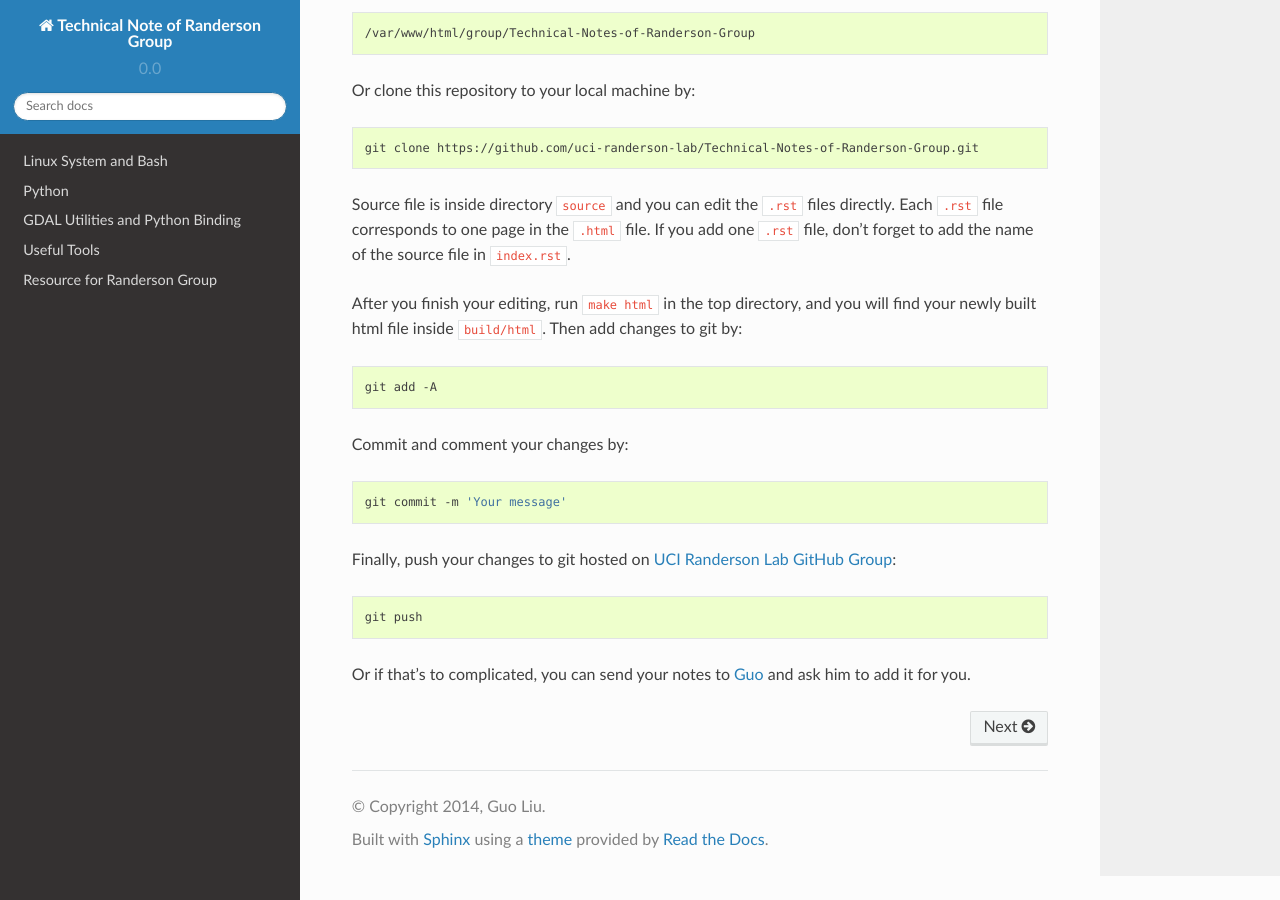
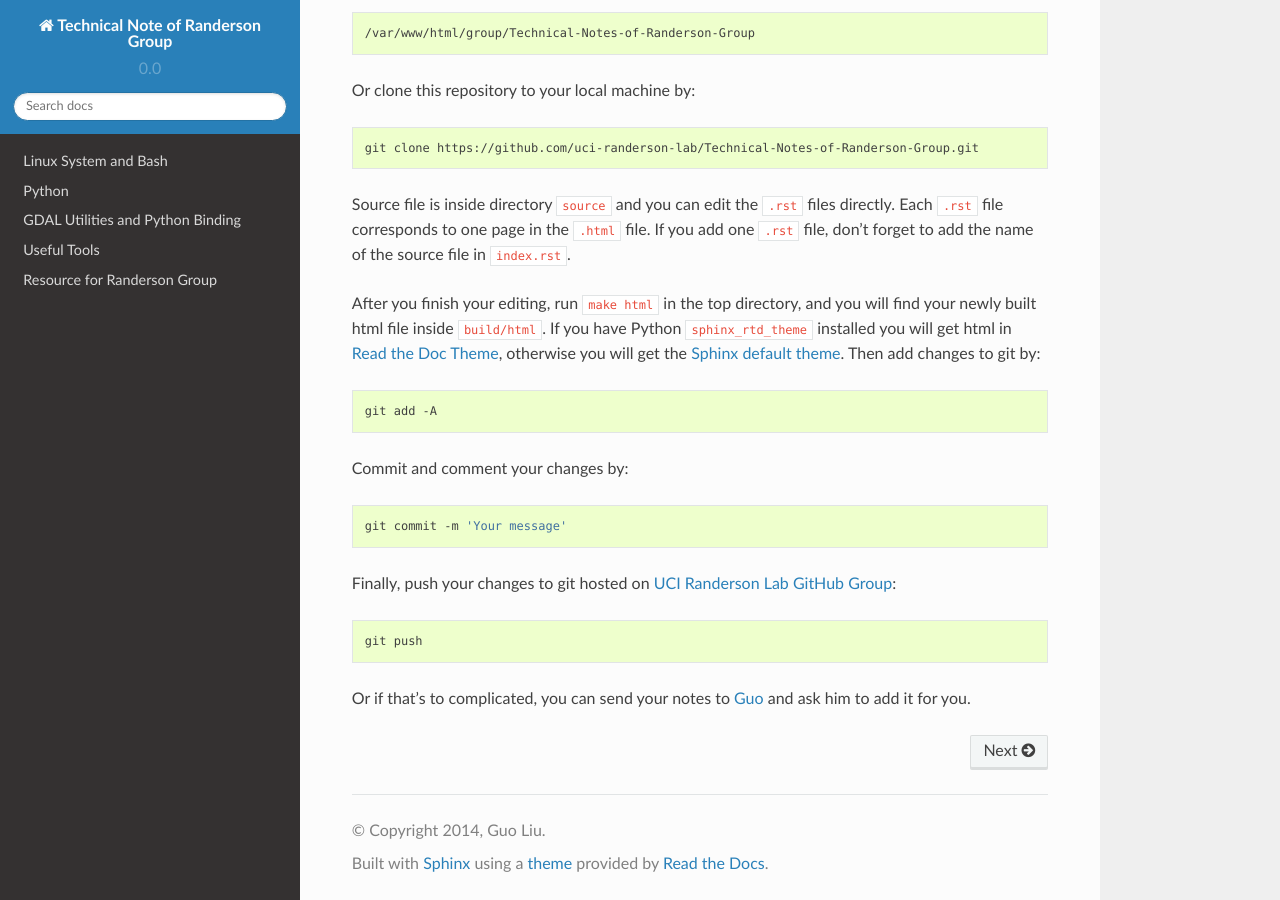
Before and after one commit to bairdlangenbrunner/Technical-Notes-of-Randerson-Group, a Sphinx documentation site: the page built from source/index.rst, in a window 1280 px wide and 900 px high, scrolled down 950 px. Built offline with Sphinx 7.4.7 and the Read the Docs theme 2.0.0, drawn with Linux system fonts in a browser that asks for light colours.

Commit message:
add explanation

```diff
--- a/source/index.rst
+++ b/source/index.rst
@@ -33,7 +33,7 @@ Or clone this repository to your local machine by::
 
 Source file is inside directory ``source`` and you can edit the ``.rst`` files directly. Each ``.rst`` file corresponds to one page in the ``.html`` file. If you add one ``.rst`` file, don't forget to add the name of the source file in ``index.rst``.
 
-After you finish your editing, run ``make html`` in the top directory, and you will find your newly built html file inside ``build/html``. Then add changes to git by::
+After you finish your editing, run ``make html`` in the top directory, and you will find your newly built html file inside ``build/html``. If you have Python ``sphinx_rtd_theme`` installed you will get html in `Read the Doc Theme <http://read-the-docs.readthedocs.org/en/latest/theme.html>`_, otherwise you will get the `Sphinx default theme <https://docs.python.org/2.7/index.html>`_. Then add changes to git by::
 
     git add -A
 
```
Also changed, not shown: 5 other files.
